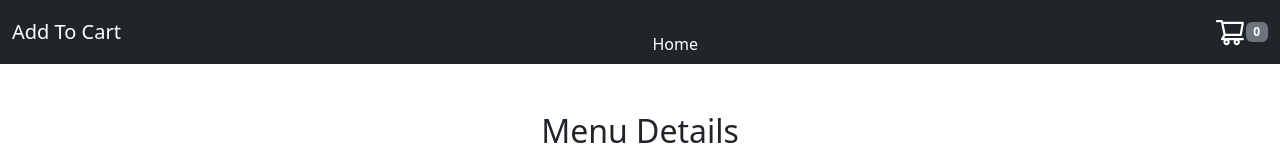
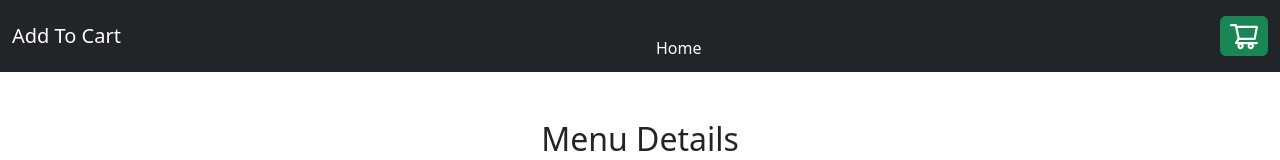
Before and after one commit to DikshaYadav22/ecommerce-app-using-react-redux, a React (Create React App) app: page / in a window 1280 px wide. Shown: the top 160 px of the page. Built offline with nearby package versions, Linux system fonts and the light colour scheme.

Commit message:
added material ui and modified home and header component

```diff
--- a/package.json
+++ b/package.json
@@ -3,6 +3,9 @@
   "version": "0.1.0",
   "private": true,
   "dependencies": {
+    "@emotion/react": "^11.10.5",
+    "@emotion/styled": "^11.10.5",
+    "@mui/material": "^5.10.13",
     "@testing-library/jest-dom": "^5.16.5",
     "@testing-library/react": "^13.4.0",
     "@testing-library/user-event": "^13.5.0",
--- a/src/components/Header.js
+++ b/src/components/Header.js
@@ -1,4 +1,4 @@
-import React, { useState } from 'react';
+import React, { useState } from "react";
 import {
   Navbar,
   NavbarBrand,
@@ -6,29 +6,71 @@ import {
   NavItem,
   NavLink,
   NavbarText,
-  Badge
-} from 'reactstrap';
-import './styles.css';
+  Badge,
+  Card,
+  CardTitle,
+} from "reactstrap";
+import "./styles.css";
+import Menu from "@mui/material/Menu";
+import MenuItem from "@mui/material/MenuItem";
 
-import {AiOutlineShoppingCart} from 'react-icons/ai';
+import { AiOutlineShoppingCart } from "react-icons/ai";
+import { useSelector } from "react-redux";
 
 function Header() {
+  const [anchorEl, setAnchorEl] = React.useState(null);
+  const open = Boolean(anchorEl);
+  const handleClick = (event) => {
+    setAnchorEl(event.currentTarget);
+  };
+  const handleClose = () => {
+    setAnchorEl(null);
+  };
 
+  const getData = useSelector((state) => state.cartReducer.carts);
+  console.log(getData);
   return (
-          <div >
-      <Navbar color="dark" className='header'>
+    <div>
+      <Navbar color="dark" className="header">
+        <NavbarBrand href="/" className="text-white">
+          Add To Cart
+        </NavbarBrand>
+        <NavItem>
+          <NavLink href="/" className="text-white">
+            Home
+          </NavLink>
+        </NavItem>
 
-        <NavbarBrand href="/" className='text-white'>Add To Cart</NavbarBrand>
-            <NavItem>
-              <NavLink href="/" className='text-white'>Home</NavLink>
-            </NavItem>
-
-
-          <NavbarText><AiOutlineShoppingCart className='cart' /><Badge>
-      0
-    </Badge></NavbarText>
-
+        <NavbarText>
+          <Badge badgeContent={4} color="success">
+            <AiOutlineShoppingCart
+              className="cart"
+              id="basic-button"
+              aria-controls={open ? "basic-menu" : undefined}
+              aria-haspopup="true"
+              aria-expanded={open ? "true" : undefined}
+              onClick={handleClick}
+            />
+          </Badge>
+        </NavbarText>
       </Navbar>
+      <Menu
+        id="basic-menu"
+        anchorEl={anchorEl}
+        open={open}
+        onClose={handleClose}
+        MenuListProps={{
+          "aria-labelledby": "basic-button",
+        }}
+      >
+        <MenuItem onClose={handleClose}>
+          <Card>
+            <CardTitle>
+              <h4 className="p-2">You have no items in the cart!</h4>
+            </CardTitle>
+          </Card>
+        </MenuItem>
+      </Menu>
     </div>
   );
 }
--- a/src/components/Home.js
+++ b/src/components/Home.js
@@ -3,10 +3,17 @@ import Cardsdata from './CardsData';
 import './styles.css';
 import {Card, CardTitle, CardBody, Button} from 'reactstrap';
 import {Link} from 'react-router-dom';
+import {useDispatch} from 'react-redux';
+import {ADD} from '../redux/actions/action'
 
 function Home() {
     const[menuData, setMenuData] = useState(Cardsdata);
-    console.log(menuData);
+
+    const dispatch = useDispatch();
+
+    const send = (e)=>{
+        dispatch(ADD(e))
+    }
 
   return (
     <>
@@ -15,14 +22,14 @@ function Home() {
 
       {menuData.map((item)=>{
        return(<>
-        <Card className='card-item'>
+        <Card  className='card-item'>
             <Link to="/cart"><img src={item.imgdata} width="100%" height="250" /></Link>
             <CardTitle><h4>{item.rname}</h4></CardTitle>
             <CardBody>
               <span>Price: {item.price}</span>
 
             </CardBody>
-            <Button color="info">Add To Cart</Button>
+            <Button color="info" onClick={()=>send(item)}>Add To Cart</Button>
         </Card>
        </>)
       })}
```
Also changed, not shown: 1 other file (tests, documents, lock files or other folders).
